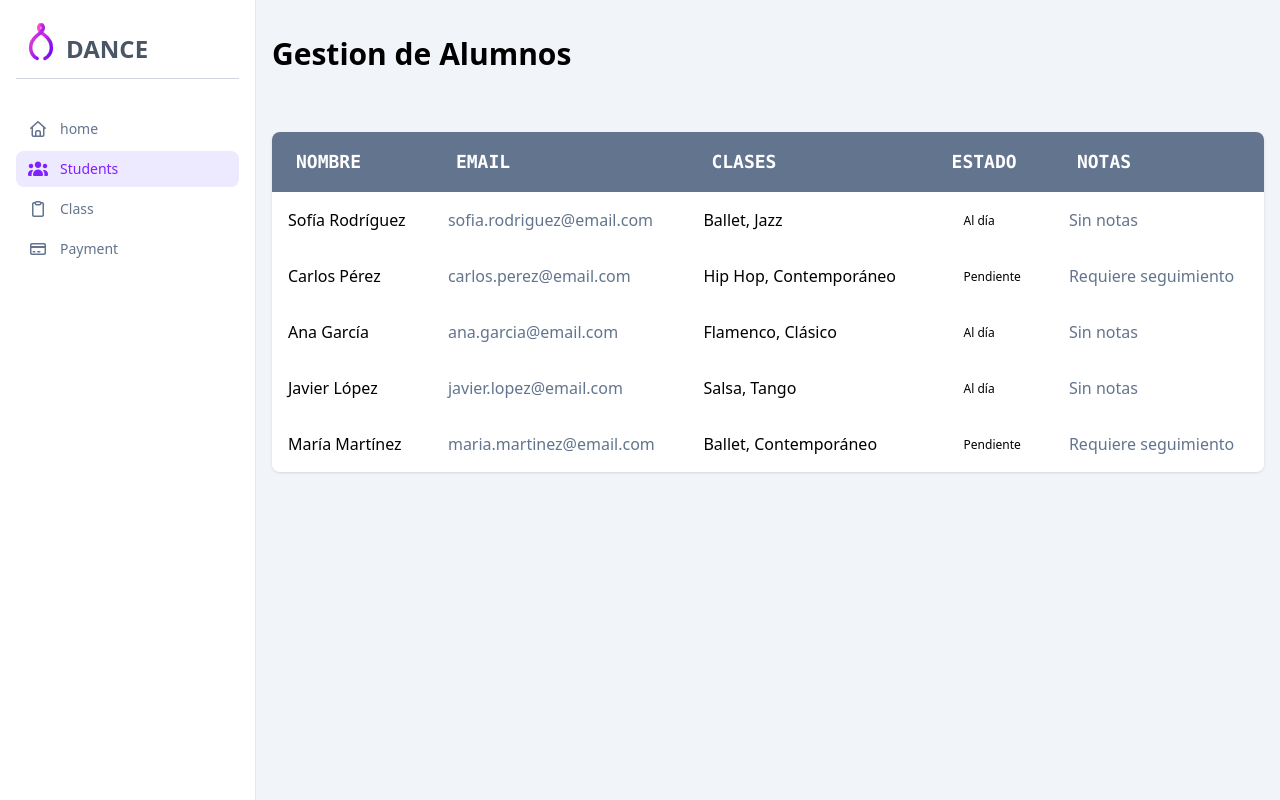
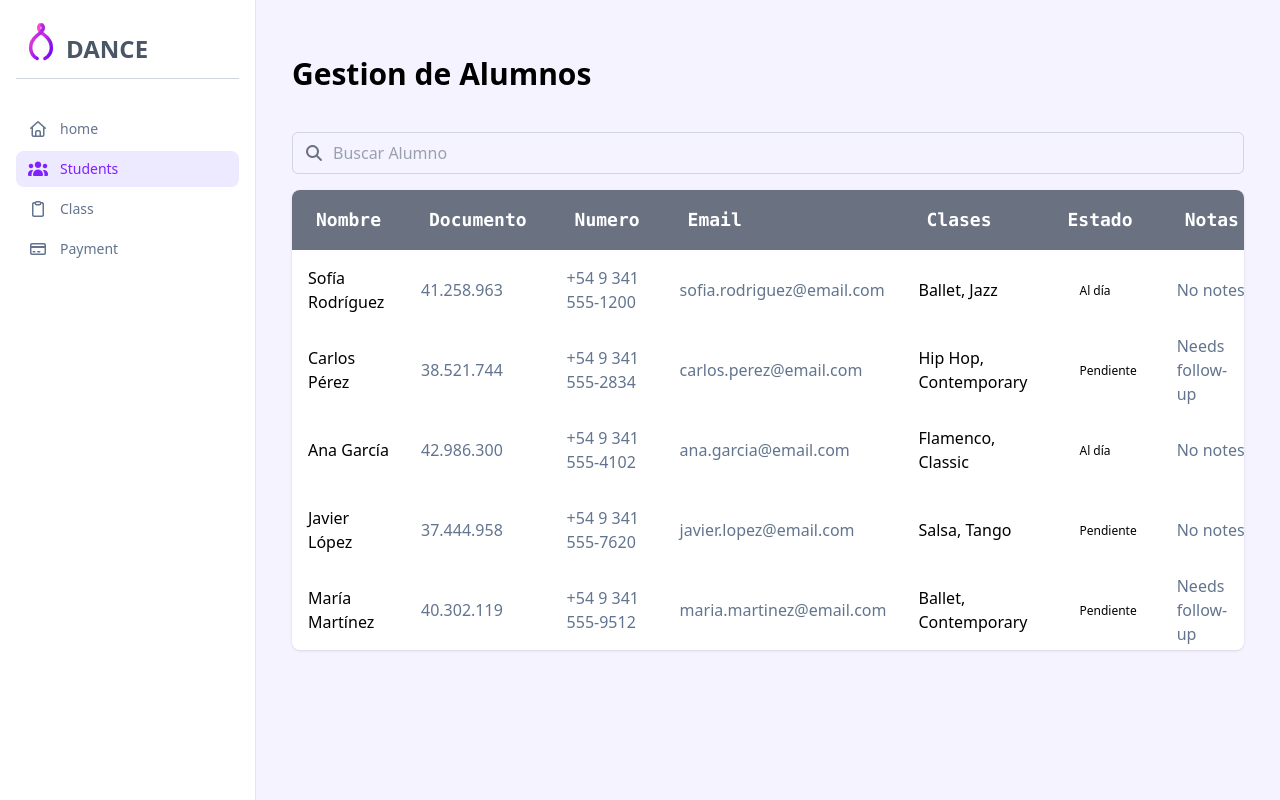
Before and after one commit to sbaute/Sdance-fontend, an Angular app: page /dashboard/student in a window 1280 px wide. Built offline with nearby package versions, Linux system fonts and the light colour scheme.

Commit message:
add search input

```diff
--- /dev/null
+++ b/src/app/interfaces/Student.ts
@@ -0,0 +1,11 @@
+export interface Student {
+  id: number;
+  firstName: string;
+  lastName: string;
+  document: string;
+  phoneNumber: string;
+  email: string;
+  classes: string[];
+  status: 'al_dia' | 'pendiente';
+  notes: string;
+}
--- a/src/app/interfaces/Students.ts
+++ /dev/null
@@ -1,8 +0,0 @@
-export interface Students {
-  id: number;
-  nombre: string;
-  email: string;
-  clases: string[];
-  estado: 'al_dia' | 'pendiente';
-  notas: string;
-}
--- a/src/app/pages/dashboard-page/dashboard-page.html
+++ b/src/app/pages/dashboard-page/dashboard-page.html
@@ -5,7 +5,7 @@
 
 
   <!-- Contenido -->
-  <div class="flex-1 overflow-y-auto px-4 py-4 bg-slate-100">
+  <div class="flex-1 overflow-y-auto px-4 py-4 bg-violet-50">
     <router-outlet/>
   </div>
 
--- a/src/app/pages/student-page/student-page.html
+++ b/src/app/pages/student-page/student-page.html
@@ -1,9 +1,24 @@
-<div class="flex flex-col justify-center items-center">
-<h1 class="text-3xl font-bold mb-15 mt-5 self-start">Gestion de Alumnos</h1>
+<div class="flex flex-col justify-center items-center w-full p-5">
+
+  <!-- COMPONENTE HEADER -->
+  <div class="w-full flex flex-col mb-4">
+    <h1 class="text-3xl font-bold mt-5">Gestion de Alumnos</h1>
+
+    <div class="relative mt-10 w-full">
+      <i class="fa-solid fa-magnifying-glass absolute left-3 top-1/2 -translate-y-1/2 text-gray-500"></i>
+      <input
+        type="text"
+        class="border border-gray-300 rounded-md p-2 pl-10 w-full text-black placeholder-gray-400"
+        placeholder="Buscar Alumno"
+      />
+    </div>
+  </div>
+
+  <!-- COMPONENTE TABLA -->
   <div class="w-full rounded-lg overflow-hidden shadow-sm">
     <table class="bg-white w-full">
       <thead>
-      <tr class="text-left bg-slate-500 text-white text-sm">
+        <tr class="text-left bg-gray-500 text-white text-sm">
           @for (columnName of columnsName; track $index) {
             <th class="py-4 px-6 text-lg font-mono">
               {{ columnName }}
@@ -15,31 +30,30 @@
       <tbody>
         @for (student of students; track student.id) {
           <tr class="border-b-gray-500">
-          <td class="py-4 px-4 font-medium">{{ student.nombre }}</td>
+            <td class="py-4 px-4 font-medium">{{ student.firstName +' '+ student.lastName}}</td>
+            <td class="py-4 px-4 text-slate-500">{{ student.document }}</td>
+            <td class="py-4 px-4 text-slate-500">{{ student.phoneNumber }}</td>
             <td class="px-4 text-slate-500">{{ student.email }}</td>
-          <td class="px-4">{{ student.clases.join(', ') }}</td>
+            <td class="px-4">{{ student.classes.join(', ') }}</td>
             <td class="px-4">
               <span
                 class="inline-flex items-center gap-1 text-xs px-2 py-1 rounded-full"
-              [class.bg-green-50]="student.estado === 'al_dia'"
-              [class.text-green-600]="student.estado === 'al_dia'"
-              [class.bg-yellow-50]="student.estado === 'pendiente'"
-              [class.text-yellow-700]="student.estado === 'pendiente'"
-            >
+                [class.bg-green-50]="student.status === 'al_dia'"
+                [class.text-green-600]="student.status === 'al_dia'"
+                [class.bg-yellow-50]="student.status === 'pendiente'"
+                [class.text-yellow-700]="student.status === 'pendiente'">
                 <span
                   class="w-2 h-2 rounded-full"
-                [class.bg-green-500]="student.estado === 'al_dia'"
-                [class.bg-yellow-400]="student.estado === 'pendiente'"
-              ></span>
-              {{ student.estado === 'al_dia' ? 'Al día' : 'Pendiente' }}
+                  [class.bg-green-500]="student.status === 'al_dia'"
+                  [class.bg-yellow-400]="student.status === 'pendiente'"></span>
+                {{ student.status === 'al_dia' ? 'Al día' : 'Pendiente' }}
               </span>
             </td>
-          <td class="px-4 text-slate-500">{{ student.notas }}</td>
+            <td class="px-4 text-slate-500">{{ student.notes }}</td>
           </tr>
         }
       </tbody>
     </table>
   </div>
 
-
 </div>
--- a/src/app/pages/student-page/student-page.ts
+++ b/src/app/pages/student-page/student-page.ts
@@ -1,5 +1,5 @@
 import { Component } from '@angular/core';
-import { Students } from '../../interfaces/Students';
+import { Student } from '../../interfaces/Student';
 
 
 @Component({
@@ -9,51 +9,75 @@ import { Students } from '../../interfaces/Students';
 })
 export default class StudentPage {
 
-  columnsName:String[] = ['NOMBRE', 'EMAIL', 'CLASES','ESTADO','NOTAS']
+  columnsName: string[] = [
+    'Nombre',
+    'Documento',
+    'Numero',
+    'Email',
+    'Clases',
+    'Estado',
+    'Notas'
+  ];
 
-  students: Students[] = [
+  students: Student[] = [
     {
       id: 1,
-    nombre: 'Sofía Rodríguez',
+      firstName: 'Sofía',
+      lastName: 'Rodríguez',
+      document: '41.258.963',
+      phoneNumber: '+54 9 341 555-1200',
       email: 'sofia.rodriguez@email.com',
-    clases: ['Ballet', 'Jazz'],
-    estado: 'al_dia',
-    notas: 'Sin notas'
+      classes: ['Ballet', 'Jazz'],
+      status: 'al_dia',
+      notes: 'No notes'
     },
     {
       id: 2,
-    nombre: 'Carlos Pérez',
+      firstName: 'Carlos',
+      lastName: 'Pérez',
+      document: '38.521.744',
+      phoneNumber: '+54 9 341 555-2834',
       email: 'carlos.perez@email.com',
-    clases: ['Hip Hop', 'Contemporáneo'],
-    estado: 'pendiente',
-    notas: 'Requiere seguimiento'
+      classes: ['Hip Hop', 'Contemporary'],
+      status: 'pendiente',
+      notes: 'Needs follow-up'
     },
     {
       id: 3,
-    nombre: 'Ana García',
+      firstName: 'Ana',
+      lastName: 'García',
+      document: '42.986.300',
+      phoneNumber: '+54 9 341 555-4102',
       email: 'ana.garcia@email.com',
-    clases: ['Flamenco', 'Clásico'],
-    estado: 'al_dia',
-    notas: 'Sin notas'
+      classes: ['Flamenco', 'Classic'],
+      status: 'al_dia',
+      notes: 'No notes'
     },
     {
       id: 4,
-    nombre: 'Javier López',
+      firstName: 'Javier',
+      lastName: 'López',
+      document: '37.444.958',
+      phoneNumber: '+54 9 341 555-7620',
       email: 'javier.lopez@email.com',
-    clases: ['Salsa', 'Tango'],
-    estado: 'al_dia',
-    notas: 'Sin notas'
+      classes: ['Salsa', 'Tango'],
+      status: 'pendiente',
+      notes: 'No notes'
     },
     {
       id: 5,
-    nombre: 'María Martínez',
+      firstName: 'María',
+      lastName: 'Martínez',
+      document: '40.302.119',
+      phoneNumber: '+54 9 341 555-9512',
       email: 'maria.martinez@email.com',
-    clases: ['Ballet', 'Contemporáneo'],
-    estado: 'pendiente',
-    notas: 'Requiere seguimiento'
+      classes: ['Ballet', 'Contemporary'],
+      status: 'pendiente',
+      notes: 'Needs follow-up'
     }
   ];
 
 
 
+
  }
```
Lines whose indentation alone changed are shown as unchanged.
